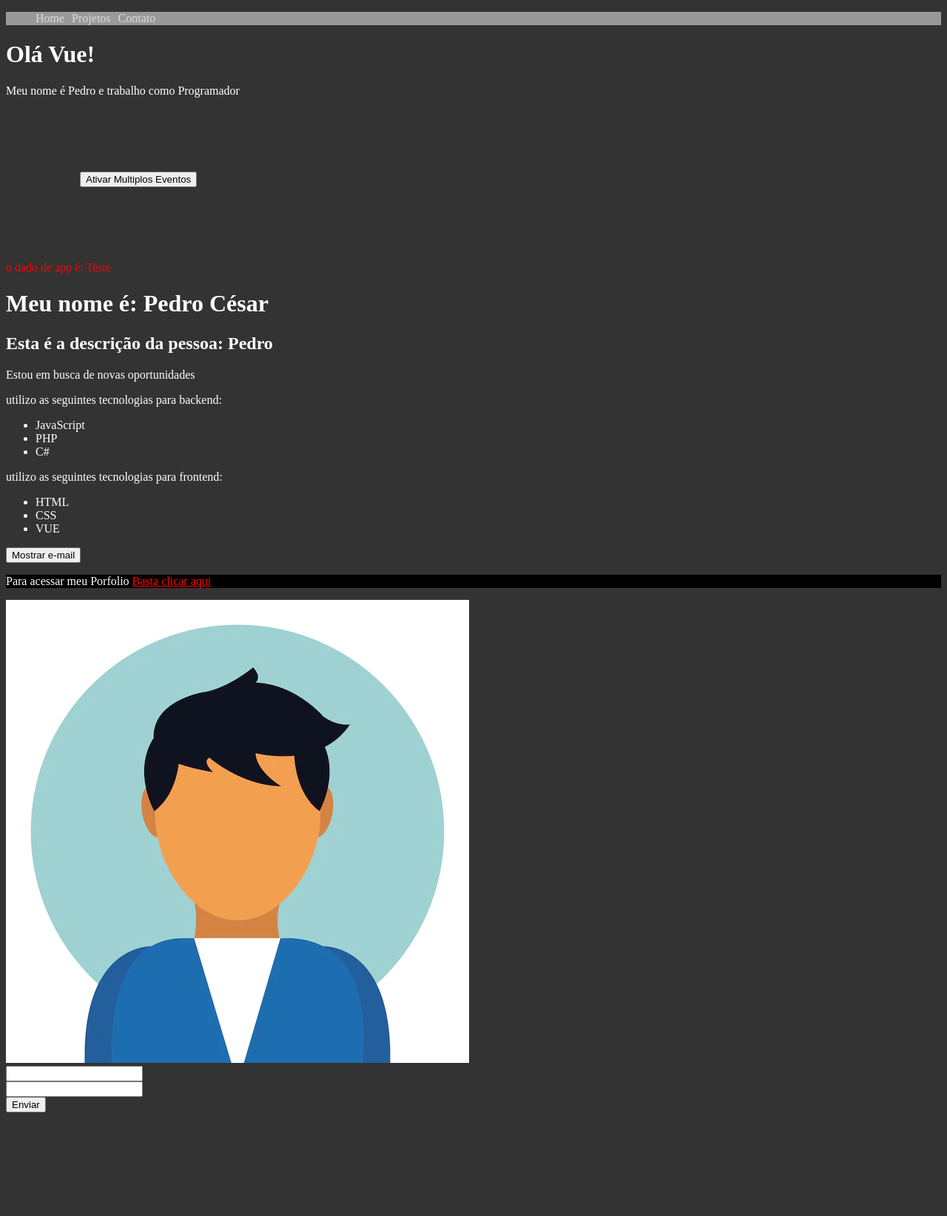
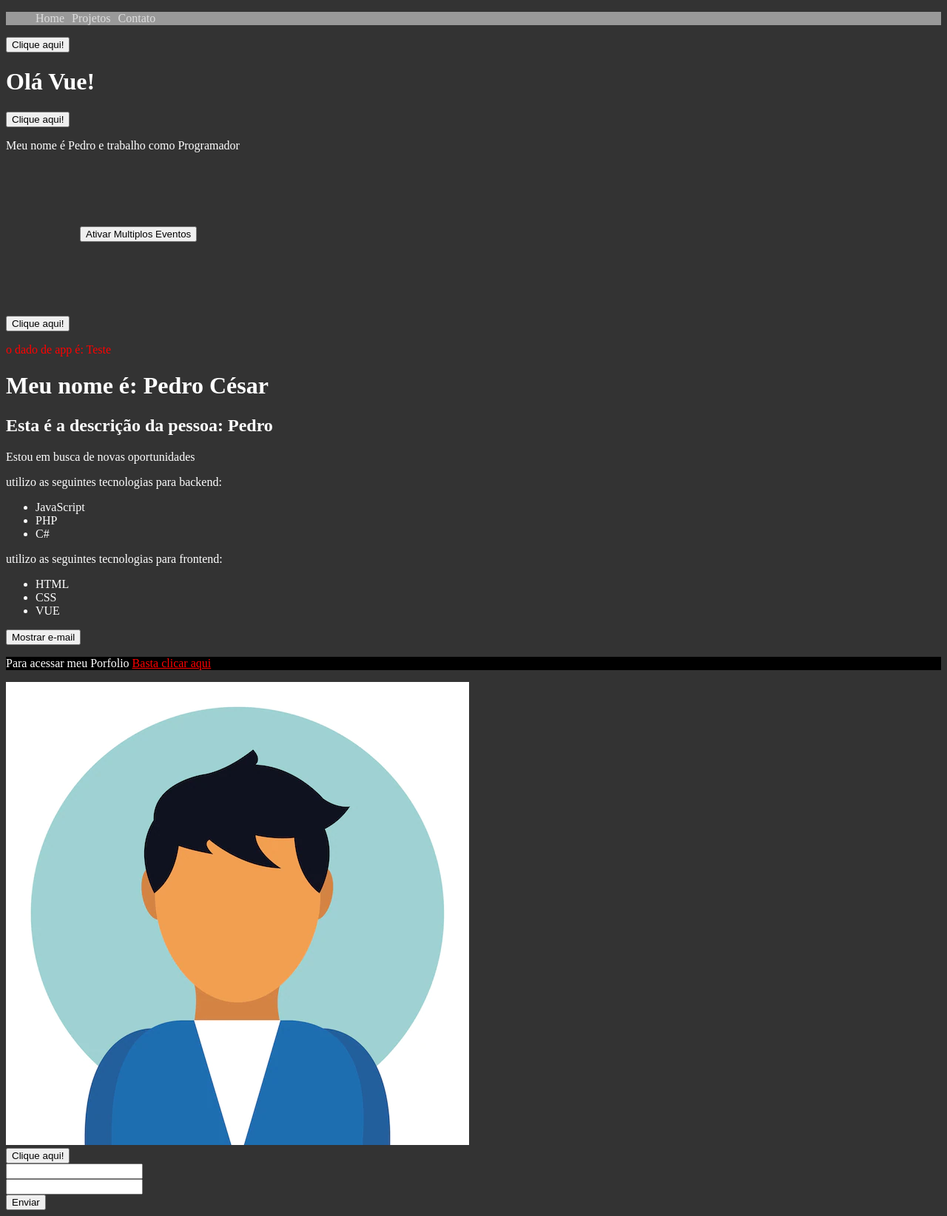
Before and after one commit to pcesarsantos/vue3, a Vue app: page / in a window 1280 px wide. Shown: the whole page at 74% size. Before the commit the page ends 1512 px from the top, so only its background shows below. Built offline with nearby package versions, Linux system fonts and the light colour scheme.

Commit message:
Reutilização de componentes

```diff
--- a/src/components/Picture.vue
+++ b/src/components/Picture.vue
@@ -1,9 +1,16 @@
 <template>
-    <img :src="avatar" :alt="descricao">
+    <div>
+        <img :src="avatar" :alt="descricao" />
+        <Reutilizacao />
+    </div>
 </template>
 <script>
+import Reutilizacao from './Reutilizacao.vue'
 export default {
     name: 'myPicture',
+    components: {
+        Reutilizacao
+    },
     data() {
         return {
             avatar: "/img/avatar.jpg",
--- a/src/components/PrimeiroComponente.vue
+++ b/src/components/PrimeiroComponente.vue
@@ -1,18 +1,23 @@
 <template>
     <div>
+        <Reutilizacao />
         <h1>Olá Vue!</h1>
+        <Reutilizacao />
         <p>Meu nome é {{ nome }} e trabalho como {{ profissao }}</p>
         <multiplosEventos />
+        <Reutilizacao />
     </div>
 </template>
 
 <script>
  import MultiplosEventos from './MultiplosEventos.vue'
+import Reutilizacao from './Reutilizacao.vue'
 
 export default {
     name: 'PrimeiroComponente',
     components: {
-        MultiplosEventos
+        MultiplosEventos,
+        Reutilizacao
     },
     data() {
         return {
--- /dev/null
+++ b/src/components/Reutilizacao.vue
@@ -0,0 +1,21 @@
+<template>
+    <div>
+        <button @click="ativar">Clique aqui!</button>
+        <span v-show="ativou">Ativado!</span>
+    </div>
+</template>
+<script>
+export default {
+    name:"MinhaReutilizacao",
+    data(){
+        return {
+            ativou: false
+        }
+    },
+    methods: {
+        ativar() {
+            this.ativou = !this.ativou
+        }
+    }
+}
+</script>
```
